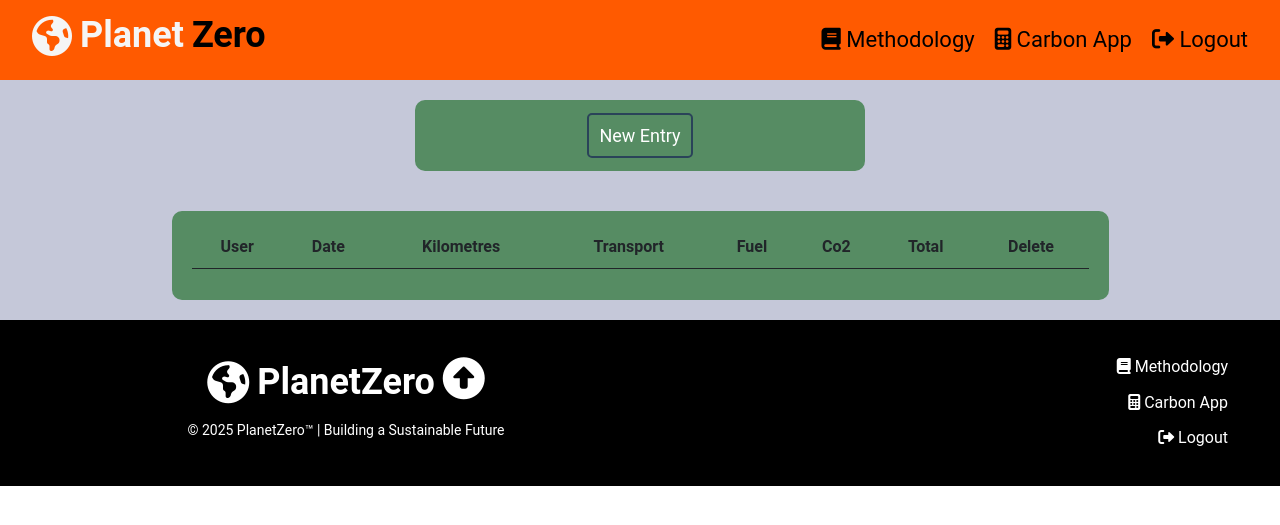
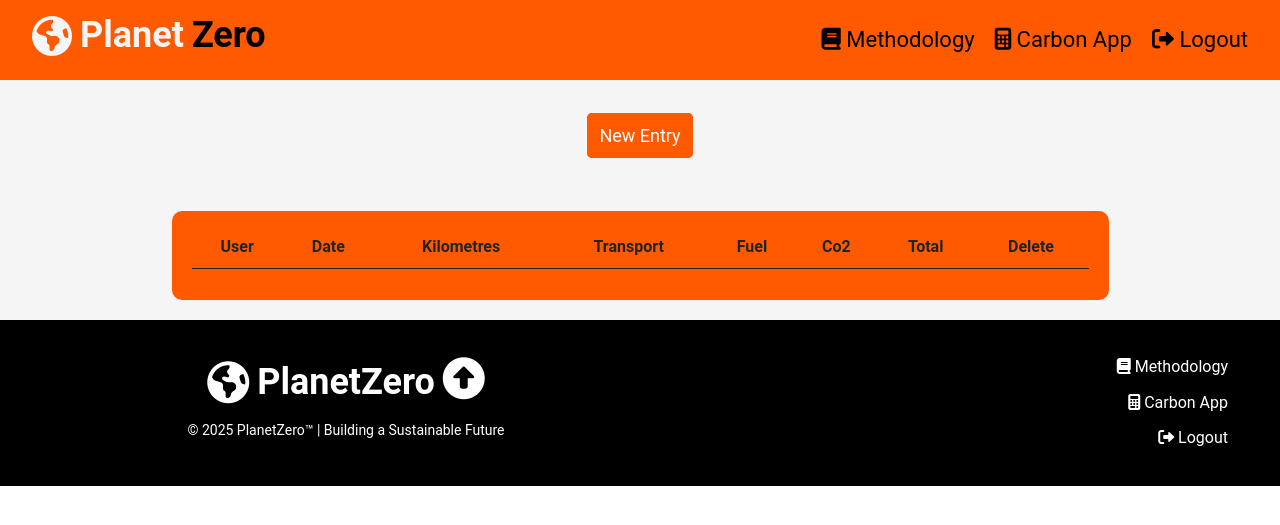
Before and after one commit to JosefLeininger03/carbon_app_2025, a Flask app: page /carbon_app/your_data in a window 1280 px wide. Shown: the top 525 px of the page. Run offline with Flask 2, Linux system fonts and the light colour scheme; a user stored in the database is signed in; data comes from the database, SQL or seed files in the repository; lists and menus that the app fills with data are empty; some libraries are stand-ins or nearby versions.

Commit message:
Update entry.css

```diff
--- a/capp/static/entry.css
+++ b/capp/static/entry.css
@@ -74,7 +74,7 @@ h4 {
 }
 .carbon_app_new_entry_main .box {
   flex: 1;
-  background: #568c63;
+  background: #f5f5f5;
   color: black;
   border-radius: 10px;
   margin: 20px 10px;
@@ -110,13 +110,13 @@ h4 {
   border-radius: 5px;
   text-decoration: none;
   font-size: 18px;
-  background-color: #568c63;
-  border: 2px solid  #2a4359;
+  background-color: #ff5a00;
+  border: 2px solid  #ff5a00;
 }
 .btn_carbon_app_new_entry_main:hover {
   color: #fff;
-  background-color: #2a4359;
-  border: 2px solid #2a4359;
+  background-color: #ff5a00;
+  border: 2px solid #ff5a00;
   text-decoration: none;
 }
 /*Container new_entry */
@@ -140,7 +140,7 @@ h4 {
 }
 .new_entry .container  .box:nth-of-type(1) {
   flex-grow:1;
-  background: #fff;
+  background: #ff5a00;
   border-radius: 10px;
   margin: 0px 0px;
   padding: 0px 0px;
@@ -149,7 +149,7 @@ h4 {
 .new_entry .container  .box:nth-of-type(2) {
   flex-grow:6;
   max-width: 450px;
-  background: #568c63;
+  background: #ff5a00;
   border-radius: 10px;
   margin: 20px 10px;
   padding: 15px 20px;
@@ -157,7 +157,7 @@ h4 {
 }
 .new_entry .container  .box:nth-of-type(3) {
   flex-grow:1;
-  background: #fff;
+  background: #ff5a00;
   border-radius: 10px;
   margin: 0px 0px;
   padding: 0px 0px;
@@ -170,7 +170,7 @@ h4 {
   }
 .table_main .container {
   display: flex;
-  background: #c5c8d9;
+  background: #f5f5f5;
 }
 .table_main .container {
   display: flex;
@@ -195,7 +195,7 @@ h4 {
 }
 .table_main .container  .box:nth-of-type(2) {
   flex-grow:6;
-  background: #568c63;
+  background: #ff5a00;
   border-radius: 10px;
   margin: 20px 10px;
   padding: 15px 20px;
@@ -213,11 +213,11 @@ h4 {
 /*Container main menu */
 .main_menu {
   display: flex;
-  background: #c5c8d9;
+  background: #ff5a00;
   }
 .main_menu .container {
   display: flex;
-  background: #c5c8d9;
+  background: #f5f5f5;
 }
 .main_menu .container {
   display: flex;
@@ -226,7 +226,7 @@ h4 {
 }
 .main_menu .container .box {
   flex: 1;
-  background: #c5c8d9;
+  background: #ff5a00;
   border-radius: 2px;
   margin: 20px 10px;
   padding: 15px 20px;
@@ -243,7 +243,7 @@ h4 {
 .main_menu .container  .box:nth-of-type(2) {
   flex-grow:6;
   max-width: 450px;
-  background: #568c63;
+  background: #f5f5f5;
   border-radius: 10px;
   margin: 20px 10px;
   padding: 15px 20px;
@@ -266,7 +266,7 @@ h4 {
   flex-wrap:wrap;
 }
 .container_buttons_links_main_menu a:hover {
-  color: #568c63;
+  color: #ff5a00;
 }
 /*End container buttons section main menu*/
 
@@ -287,5 +287,4 @@ h4 {
     padding: 10px;
     text-align: center;
   }
-
 }
```
